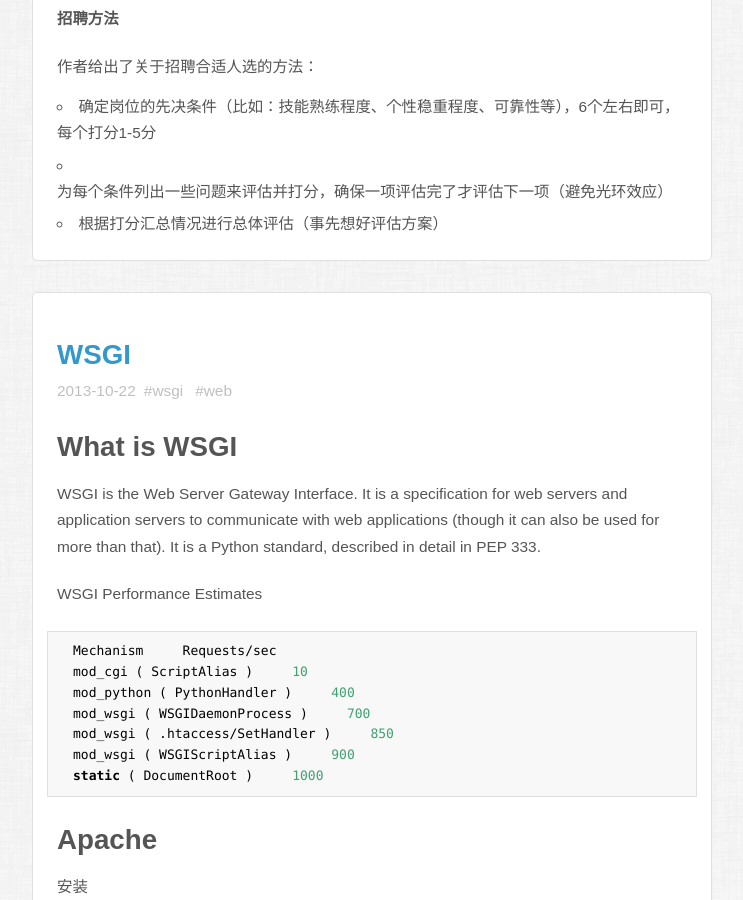
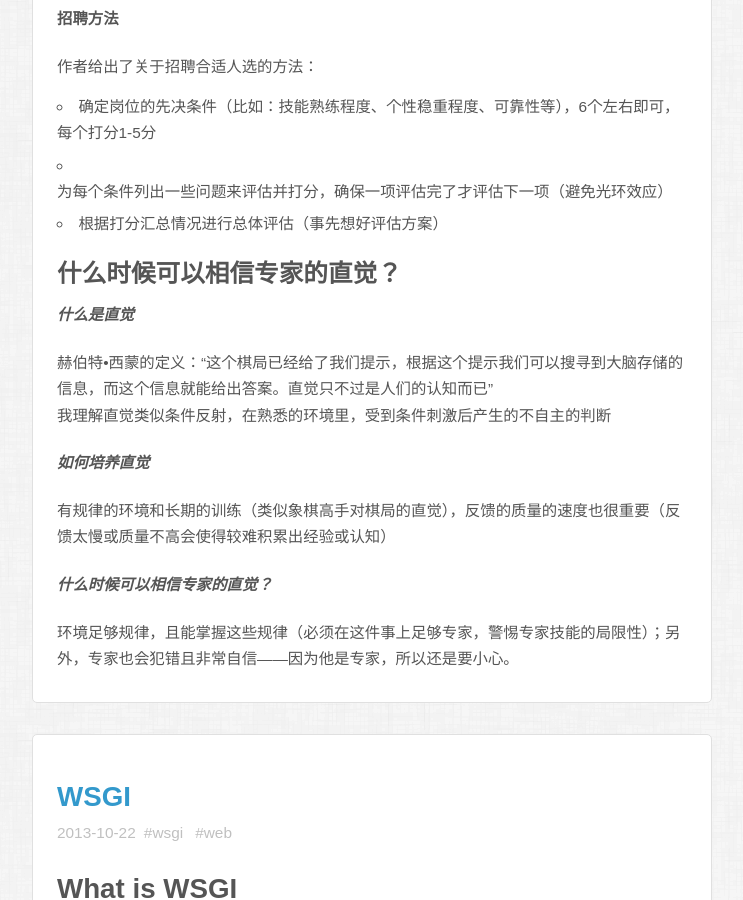
Before and after one commit to ericzhong/ericzhong.github.io, a Jekyll site: the page built from index.html, in a window 1280 px wide and 900 px high, scrolled down 5390 px. Shown: the whole window, without its empty margins (268-1011 px from the left). Built offline with Jekyll 4.4.1, drawn with Linux system fonts in a browser that asks for light colours; some web fonts are replaced; Markdown is read by kramdown in place of the engine named in the settings.

Commit message:
[thinking-fast-and-slow] add chapter 22

```diff
--- a/_posts/2013-11-05-thinking-fast-and-slow.md
+++ b/_posts/2013-11-05-thinking-fast-and-slow.md
@@ -165,3 +165,18 @@ Paul Meehl在他的著作《临床与统计的预测：理论分析与事实回
 * 确定岗位的先决条件（比如：技能熟练程度、个性稳重程度、可靠性等），6个左右即可，每个打分1-5分
 * 为每个条件列出一些问题来评估并打分，确保一项评估完了才评估下一项（避免光环效应）
 * 根据打分汇总情况进行总体评估（事先想好评估方案）
+
+###什么时候可以相信专家的直觉？
+
+***什么是直觉***
+
+赫伯特•西蒙的定义：“这个棋局已经给了我们提示，根据这个提示我们可以搜寻到大脑存储的信息，而这个信息就能给出答案。直觉只不过是人们的认知而已”
+我理解直觉类似条件反射，在熟悉的环境里，受到条件刺激后产生的不自主的判断
+
+***如何培养直觉***
+
+有规律的环境和长期的训练（类似象棋高手对棋局的直觉），反馈的质量的速度也很重要（反馈太慢或质量不高会使得较难积累出经验或认知）
+
+***什么时候可以相信专家的直觉？***
+
+环境足够规律，且能掌握这些规律（必须在这件事上足够专家，警惕专家技能的局限性）；另外，专家也会犯错且非常自信——因为他是专家，所以还是要小心。
```
